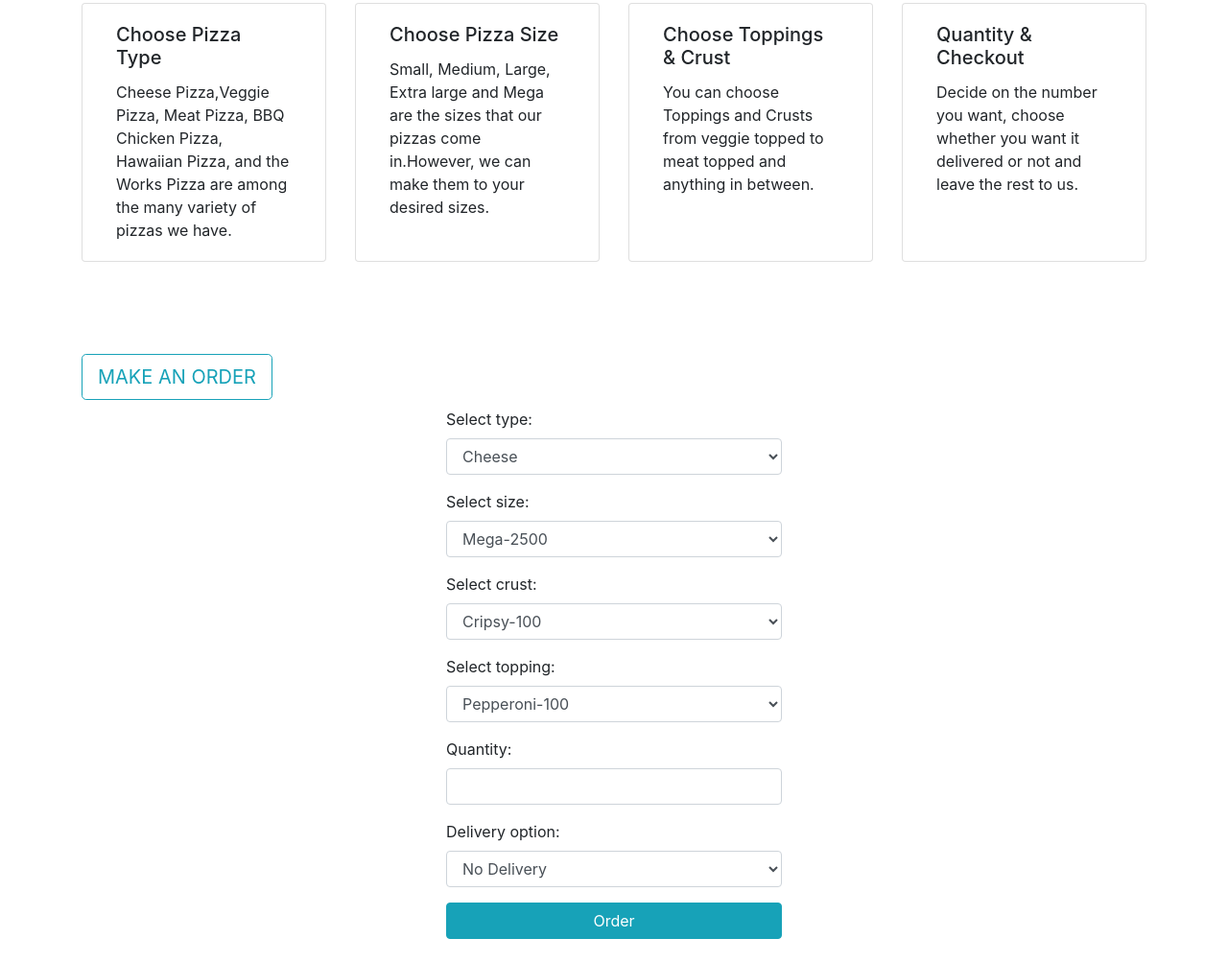
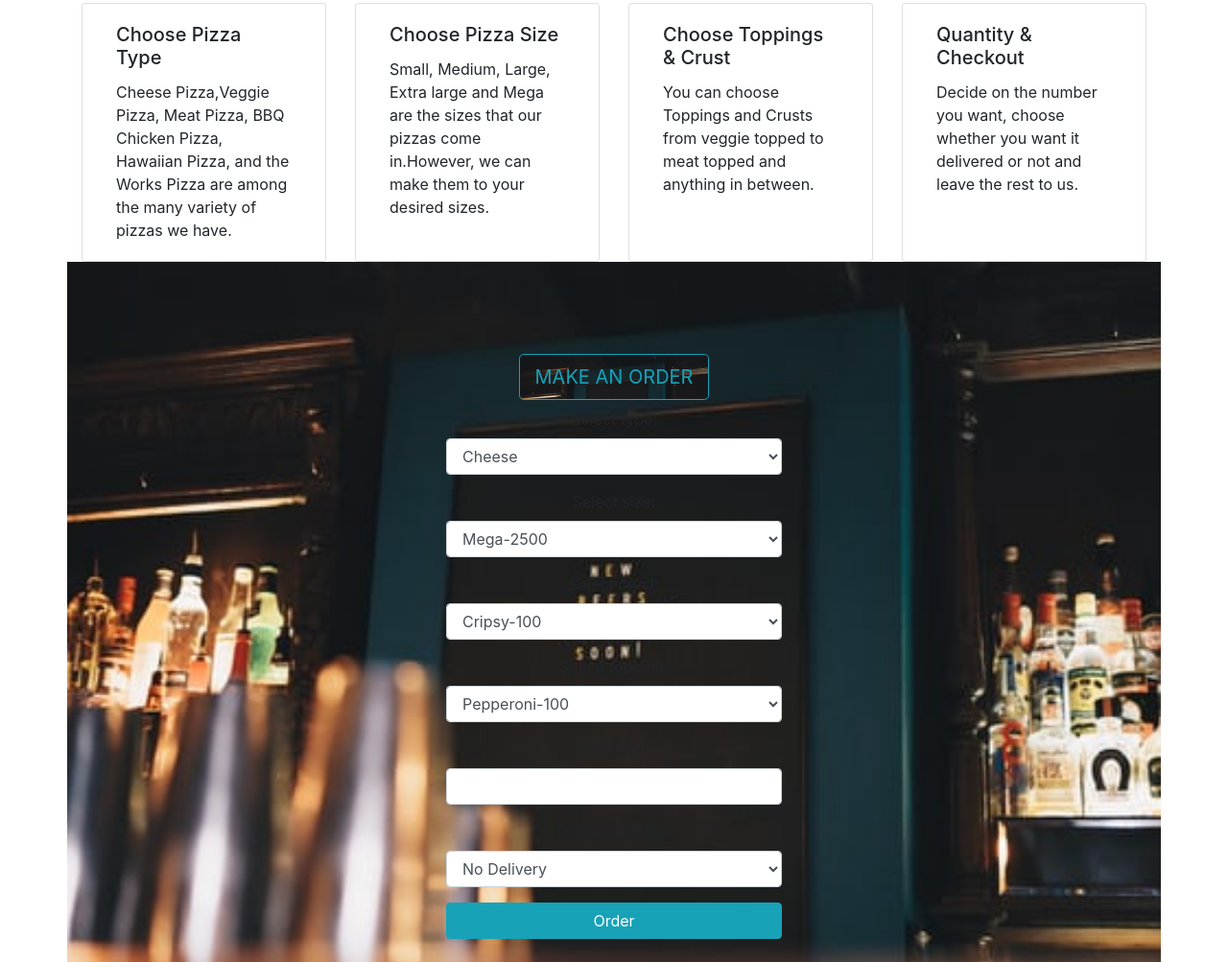
Before and after one commit to BrianKennedyN/Pizza-Ordering-App, a plain HTML site: page index.html in a window 1280 px wide. Shown: the part 961-1964 px from the top of the page at 96% size. Drawn offline with Linux system fonts and the light colour scheme.

Commit message:
added background image for ordering form

```diff
--- a/css/styles.css
+++ b/css/styles.css
@@ -41,13 +41,13 @@
       font-size: 50px;
     }
 
-    /* #waiter{
+#waiter{
         text-align: center;
         background-image: url(/images/a.jpeg);
         background-repeat: no-repeat;
         background-size: cover;
     }
 
-    #myOrderForm{
+    /* #myOrderForm{
         display: none;
     } */
```
